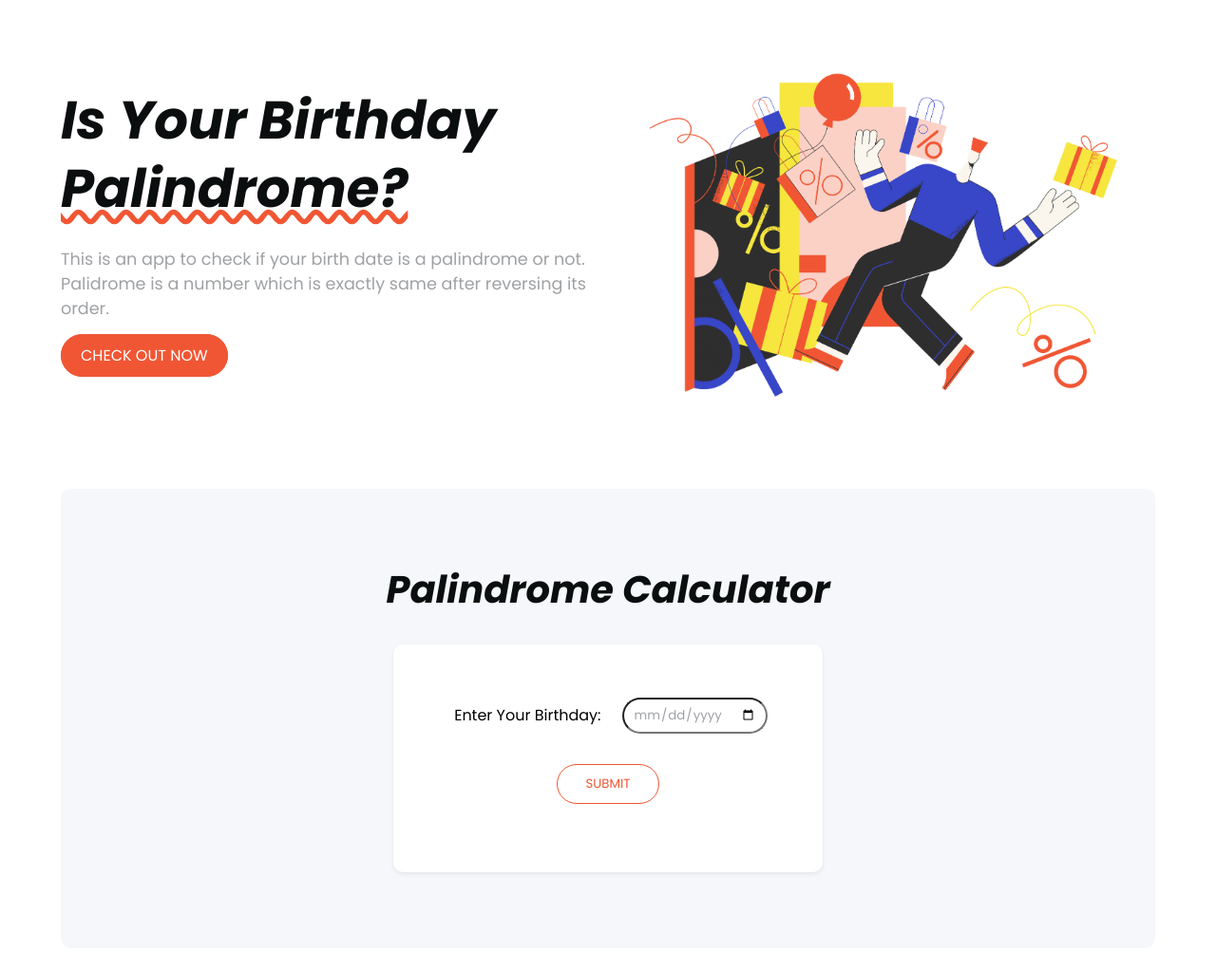
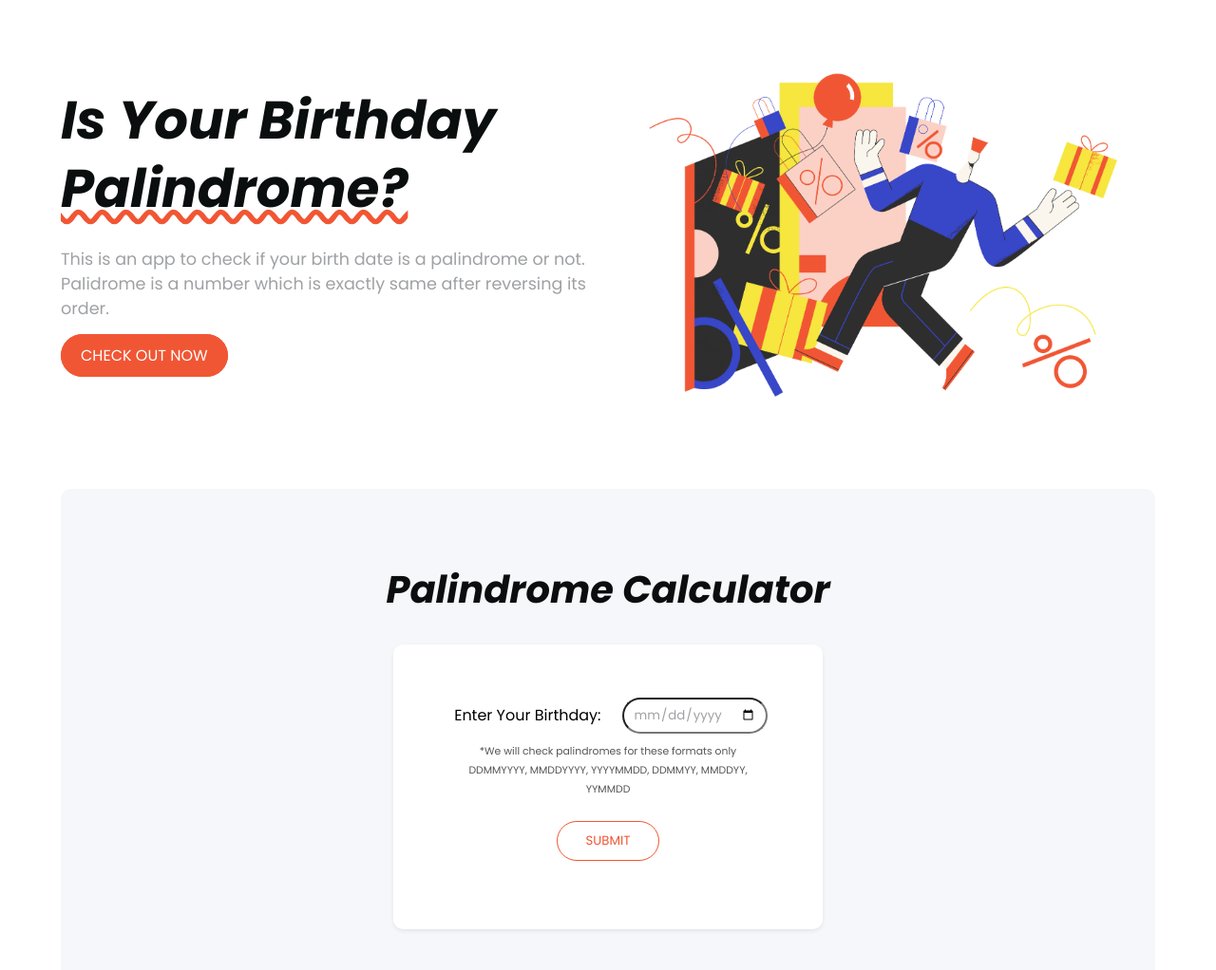
Before and after one commit to wasifbaliyan/neog-camp-palindrome-birthday, a plain HTML site: page index.html in a window 1280 px wide. Shown: the part 78-1100 px from the top of the page at 95% size. Drawn offline with Linux system fonts and the light colour scheme.

Commit message:
add helper text, update styles

```diff
--- a/css/style.css
+++ b/css/style.css
@@ -248,6 +248,12 @@ input:focus {
   color: var(--text-color);
 }
 
+.helper {
+  width: 300px;
+  margin: 0 auto;
+  font-size: small;
+  color: #555;
+}
 /* MEDIA QUERIES */
 
 @media (max-width: 576px) {
--- a/index.html
+++ b/index.html
@@ -63,6 +63,12 @@
               <label for="birthday" class="label">Enter Your Birthday:</label>
               <input required type="date" id="birthday" />
             </div>
+            <div class="helper">
+              <small
+                >*We will check palindromes for these formats only DDMMYYYY,
+                MMDDYYYY, YYYYMMDD, DDMMYY, MMDDYY, YYMMDD</small
+              >
+            </div>
             <button class="palindrome-btn">Submit</button>
             <div class="loading">
               <img src="/assets/heart.gif" alt="gif" />
```
